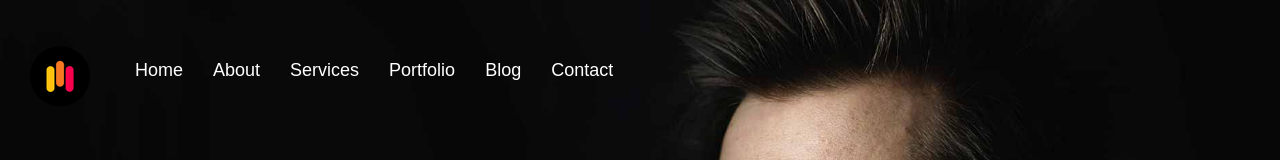
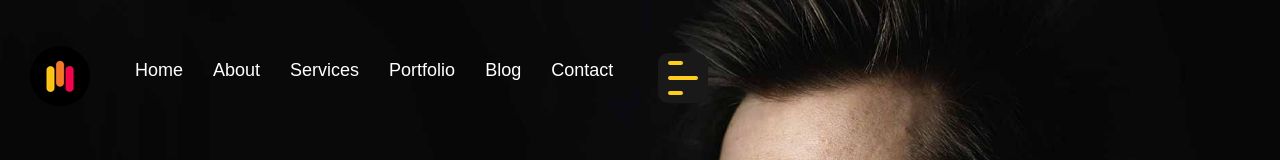
Before and after one commit to cleitonrs/reactjs-portfolio-template, a React (Create React App) app: page / in a window 1280 px wide. Shown: the top 160 px of the page. Built offline with nearby package versions, Linux system fonts and the light colour scheme.

Commit message:
menu icon animate

```diff
--- a/src/components/Home/Home.css
+++ b/src/components/Home/Home.css
@@ -1,4 +1,5 @@
 :root {
+  --primary-color: #ffcd1e;
   --black-1: #010101;
   --black-2: #191919;
   --grey: rgba(198, 201, 216, .75)
@@ -74,6 +75,56 @@ h4.home__text {
   width: 100%;
 }
 
+.toggle {
+  position: relative;
+  width: 50px;
+  height: 50px;
+  background: var(--black-2);
+  border-radius: 10px;
+  display: flex;
+  justify-content: center;
+  align-items: center;
+  cursor: pointer;
+  overflow: hidden;
+}
+
+.toggle span {
+  position: absolute;
+  width: 30px;
+  height: 4px;
+  background: var(--primary-color);
+  border-radius: 4px;
+  transition: .4s;
+}
+
+.toggle span:nth-child(1) {
+  transform: translateY(-15px);
+  width: 15px;
+  left: 10px;
+}
+
+.toggle.active span:nth-child(1) {
+  width: 30px;
+  transform: translateY(0px) rotate(45deg);
+  transition-delay: 0.125s;
+}
+
+.toggle span:nth-child(2) {
+  transform: translateY(15px);
+  width: 15px;
+  left: 10px;
+}
+
+.toggle.active span:nth-child(2) {
+  width: 30px;
+  transform: translateY(0px) rotate(315deg);
+  transition-delay: 0.25s;
+}
+
+.toggle.active span:nth-child(3) {
+  transform: translateX(60px);
+}
+
 ul.sidebar.d__flex {
   flex-wrap: wrap;
   flex-direction: column;
--- a/src/components/Home/Home.js
+++ b/src/components/Home/Home.js
@@ -8,6 +8,8 @@ const Home = () => {
     const header = document.querySelector(".header");
     header.classList.toggle("active", window.scrollY > 0);
   });
+
+
   // Toggle Menu
   const [show, setShow] = useState(false);
 
@@ -41,21 +43,15 @@ const Home = () => {
             </ul>
           </div>
           {/* Toggle Menu */}
-          <div className="toggle__menu">
-            <svg
-              onClick={() => setShow(!show)}
-              xmlns="http://www.w3.org/2000/svg"
-              width="16"
-              height="16"
-              fill="#ffcd1e"
-              class="bi bi-justify white pointer"
-              viewBox="0 0 16 16"
-            >
-              <path
-                fill-rule="evenodd"
-                d="M2 12.5a.5.5 0 0 1 .5-.5h11a.5.5 0 0 1 0 1h-11a.5.5 0 0 1-.5-.5zm0-3a.5.5 0 0 1 .5-.5h11a.5.5 0 0 1 0 1h-11a.5.5 0 0 1-.5-.5zm0-3a.5.5 0 0 1 .5-.5h11a.5.5 0 0 1 0 1h-11a.5.5 0 0 1-.5-.5zm0-3a.5.5 0 0 1 .5-.5h11a.5.5 0 0 1 0 1h-11a.5.5 0 0 1-.5-.5z"
-              />
-            </svg>
+          <div className="toggle__menu toggle"
+          onClick={() => {
+            setShow(!show)
+            let iconMenu = document.querySelector(".toggle")
+            iconMenu.classList.toggle("active")
+          }}>
+            <span></span>
+            <span></span>
+            <span></span>
           </div>
           {show ? (
             <div className="sideNavbar">
@@ -80,7 +76,7 @@ const Home = () => {
                 </li>
               </ul>
             </div>
-          ) : null}
+          ) : null }
         </div>
         {/* HOME CONTENT */}
         <div className="container">
```
